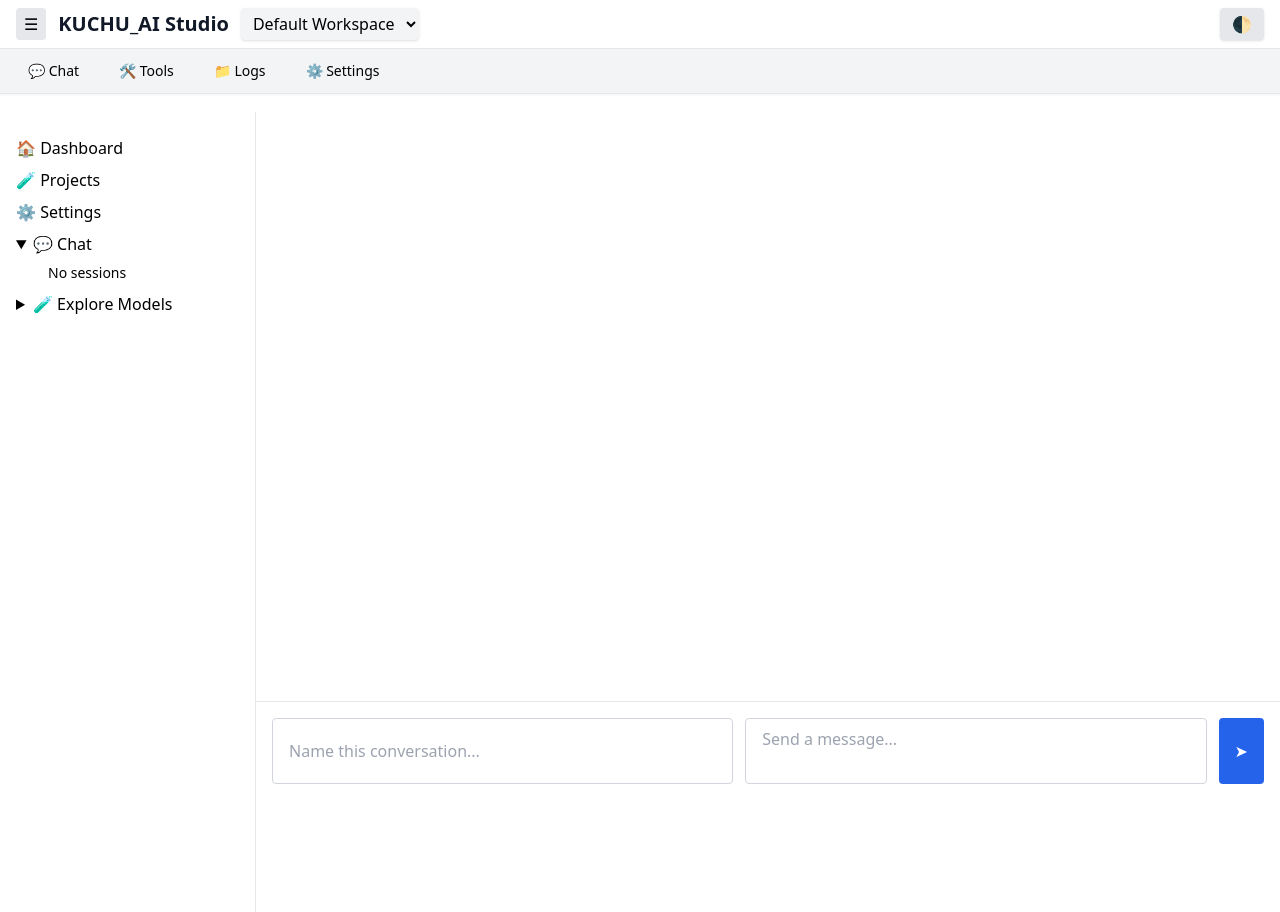
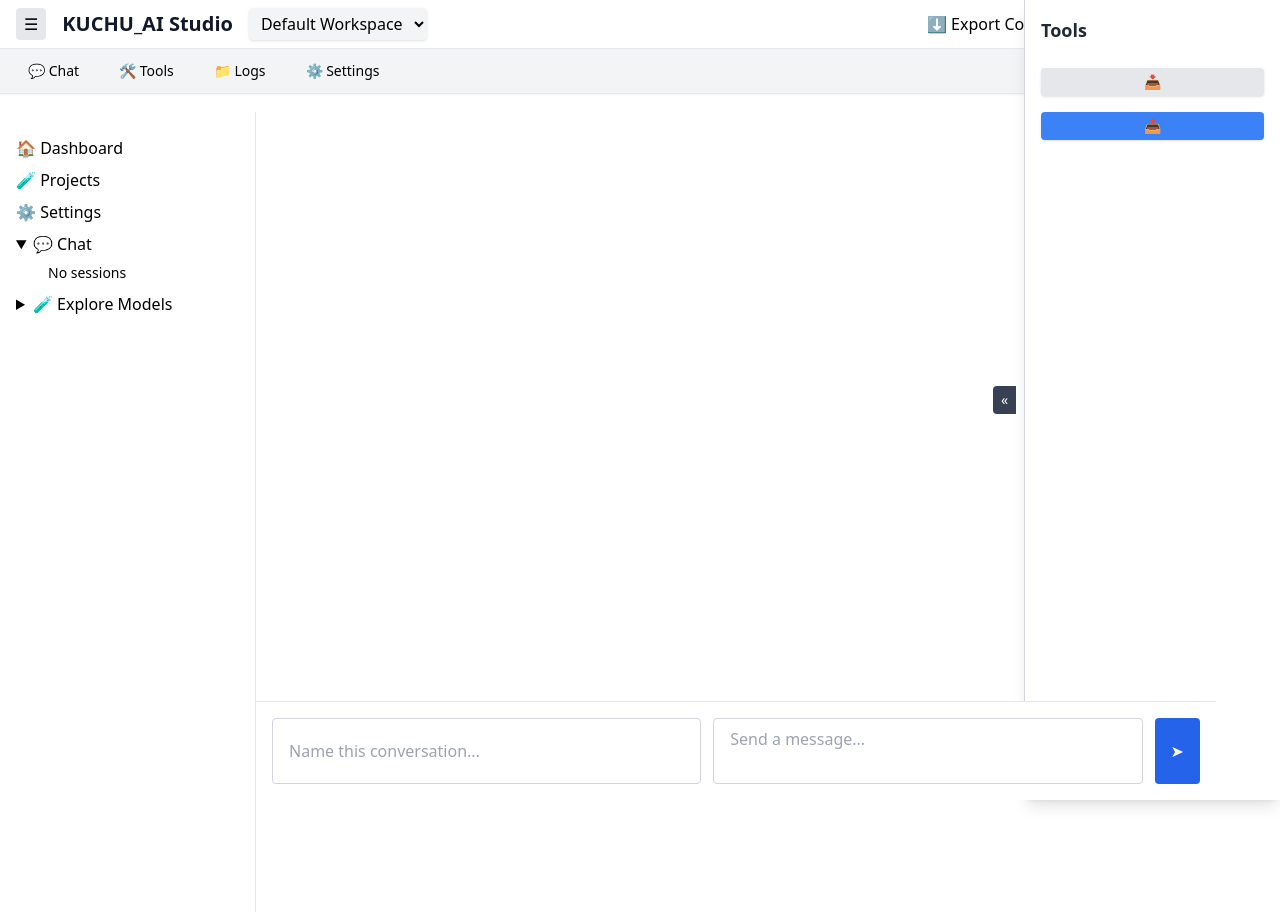
Before and after one commit to deb9911/AI-Studio, a FastAPI app: page /chat/1 in a window 1280 px wide. Run offline with FastAPI, Linux system fonts and the light colour scheme; some libraries are stand-ins or nearby versions.

Commit message:
Context management functionality added. UI updated. Pre-UX optimization Pre-Model switch & complex operation.

```diff
--- a/studio/main.py
+++ b/studio/main.py
@@ -14,6 +14,7 @@
 
 
 from chat_client.generic_model_config import MODEL_REGISTRY, get_model_handler
+from tools.context_manager.context_management_routes import router as context_router
 from tools.RAG.rag_routes import router as rag_router
 from tools.MARKDOWN.md_routes import router as md_router
 from tools.DOCGEN.docgen_routes import router as docgen_router
@@ -26,6 +27,7 @@
 # templates = Jinja2Templates(directory=os.path.join(BASE_DIR, "templates"))
 templates = Jinja2Templates(directory=str(Path(__file__).parent / "templates"))
 # app.mount("/static", StaticFiles(directory=os.path.join(BASE_DIR, "static")), name="static")
+app.include_router(context_router, prefix="/tools/context_manager")
 app.include_router(rag_router, prefix="/tools/rag")
 app.include_router(md_router, prefix="/tools/markdown")
 app.include_router(docgen_router, prefix="/tools/docgen")
--- a/studio/templates/base.html
+++ b/studio/templates/base.html
@@ -42,41 +42,62 @@
   <!-- Top Navbar -->
   <header class="fixed top-0 left-0 right-0 z-40 bg-white dark:bg-gray-800 border-b border-gray-200 dark:border-gray-700 shadow-sm">
   <div class="flex justify-between items-center px-4 py-2">
-      <div class="flex items-center gap-3">
+    <!-- Left Section: Sidebar + Title + Workspace -->
+    <div class="flex items-center gap-4">
       <!-- Sidebar Toggle -->
-        <button onclick="toggleSidebar()" title="Toggle Sidebar"
+      <button onclick="toggleSidebar()" title="Toggle Sidebar" aria-label="Toggle Sidebar"
         class="bg-gray-200 dark:bg-gray-700 text-black dark:text-white px-2 py-1 rounded">
         ☰
       </button>
 
-        <div class="text-xl font-semibold text-gray-900 dark:text-white">
+      <!-- Title -->
+      <span class="text-xl font-semibold text-gray-900 dark:text-white">
         KUCHU_AI Studio
-        </div>
+      </span>
 
       <!-- Workspace Switcher -->
-        <select class="bg-gray-100 dark:bg-gray-700 text-black dark:text-white px-2 py-1 rounded shadow">
+      <select title="Switch Workspace"
+        class="bg-gray-100 dark:bg-gray-700 text-black dark:text-white px-2 py-1 rounded shadow">
         <option>Default Workspace</option>
         <option>Project 1</option>
         <option>Project 2</option>
       </select>
     </div>
 
+    <!-- Right Section: Theme Toggle + Import/Export -->
+    <div class="flex items-center gap-3">
+      <!-- Context Import/Export -->
+      <div class="flex items-center gap-2">
+        <!-- Export Context -->
+         <a href="/tools/context_manager/context/export" download>
+            ⬇️ Export Context
+          </a>
+
+        <!-- Import Context -->
+         <form method="POST" action="/tools/context_manager/context/import" enctype="multipart/form-data">
+          <label class="cursor-pointer text-sm bg-gray-300 dark:bg-gray-700 text-black dark:text-white px-2 py-1 rounded hover:bg-gray-400 dark:hover:bg-gray-600">
+            ⬆️ Import Context
+          <input type="file" name="file" accept=".json" onchange="this.form.submit()" class="hidden">
+        </label>
+      </form>
+      </div>
       <!-- Theme Toggle -->
-      <button onclick="toggleTheme()" title="Toggle Theme"
+      <button onclick="toggleTheme()" title="Toggle Theme" aria-label="Toggle Theme"
         class="bg-gray-200 dark:bg-gray-700 text-black dark:text-white px-3 py-1 rounded shadow">
         🌓
       </button>
     </div>
+  </div>
 
   <!-- Section Tabs -->
-    <div class="bg-gray-100 dark:bg-gray-900 border-t border-gray-200 dark:border-gray-700">
+  <nav class="bg-gray-100 dark:bg-gray-900 border-t border-gray-200 dark:border-gray-700">
     <div class="px-4 py-1 flex gap-4 text-sm">
       <a href="/chat" class="px-3 py-2 rounded hover:bg-gray-200 dark:hover:bg-gray-800">💬 Chat</a>
       <a href="/tools" class="px-3 py-2 rounded hover:bg-gray-200 dark:hover:bg-gray-800">🛠 Tools</a>
       <a href="/logs" class="px-3 py-2 rounded hover:bg-gray-200 dark:hover:bg-gray-800">📁 Logs</a>
       <a href="/settings" class="px-3 py-2 rounded hover:bg-gray-200 dark:hover:bg-gray-800">⚙️ Settings</a>
     </div>
-    </div>
+  </nav>
 </header>
 
   <!-- Main Layout -->
@@ -128,12 +149,6 @@
 
   <!-- Scripts -->
   <script>
-    function toggleTheme() {
-      const html = document.documentElement;
-      const isDark = html.classList.toggle("dark");
-      localStorage.setItem("theme", isDark ? "dark" : "light");
-    }
-
     function toggleSidebar() {
       const sidebar = document.getElementById('sidebar');
       if (sidebar.classList.contains('translate-x-0')) {
@@ -144,6 +159,17 @@
         sidebar.classList.add('translate-x-0');
       }
     }
+
+    function toggleTheme() {
+      const html = document.documentElement;
+      const isDark = html.classList.toggle("dark");
+      localStorage.setItem("theme", isDark ? "dark" : "light");
+    }
+
+    const urlParams = new URLSearchParams(window.location.search);
+  if (urlParams.get("imported") === "true") {
+    alert("✅ Context imported successfully!");
+  }
   </script>
 
   {% block script_extra %}{% endblock %}
--- a/studio/templates/chat.html
+++ b/studio/templates/chat.html
@@ -2,7 +2,7 @@
 {% block title %}{{ agent | capitalize }} Chat{% endblock %}
 
 {% block content %}
-<div id="mainContent" class="ml-64 transition-all duration-200">
+<div id="mainContent" class="ml-64 transition-all duration-200 mr-16">
   <!-- Chat Display Loop -->
   {% for entry in conversation %}
   <div class="bg-white dark:bg-gray-800 p-4 mb-4 rounded-lg shadow border-l-4 border-blue-500">
@@ -15,7 +15,7 @@
 </div>
 
 <!-- Chat Form -->
-<form method="post" class="fixed bottom-0 left-64 right-0 bg-white dark:bg-gray-800 p-4 flex gap-3 border-t border-gray-200 dark:border-gray-700 z-50 transition-all duration-200" id="chatForm">
+<form method="post" class="fixed bottom-0 left-64 right-16 bg-white dark:bg-gray-800 p-4 flex gap-3 border-t border-gray-200 dark:border-gray-700 z-50 transition-all duration-200" id="chatForm">
   {% if not conversation_name %}
   <input type="text" name="conversation_name" placeholder="Name this conversation..." required
          class="px-4 py-2 flex-1 rounded border border-gray-300 dark:border-gray-600 bg-white dark:bg-gray-900 text-gray-800 dark:text-gray-100" />
@@ -27,6 +27,30 @@
   <button type="submit"
           class="px-4 py-2 bg-blue-600 text-white rounded hover:bg-blue-700">➤</button>
 </form>
+
+<!-- Right Sidebar -->
+<div id="rightSidebar" class="fixed top-0 right-0 h-full w-64 bg-white dark:bg-gray-900 shadow-lg border-l border-gray-300 dark:border-gray-700 p-4 flex flex-col gap-4 transition-all duration-300 z-40">
+  <button id="toggleRightSidebarBtn" class="absolute left-[-32px] top-1/2 transform -translate-y-1/2 bg-gray-700 text-white rounded-l px-2 py-1 text-sm hover:bg-gray-800 z-50">
+    «
+  </button>
+
+  <h2 class="text-lg font-semibold text-gray-800 dark:text-white mb-2">Tools</h2>
+  <!--button onclick="handleExport()" class="bg-blue-600 text-white px-4 py-2 rounded hover:bg-blue-700">Export</button>
+  <button onclick="document.getElementById('fileInput').click()" class="bg-green-600 text-white px-4 py-2 rounded hover:bg-green-700">Import</button-->
+  <button type="button"
+        onclick="document.getElementById('importFile').click()"
+        class="px-2 py-1 text-sm bg-gray-200 dark:bg-gray-700 hover:bg-gray-300 dark:hover:bg-gray-600 text-gray-800 dark:text-gray-100 rounded shadow">
+        📥
+  </button>
+  <input type="file" id="importFile" name="import_file" accept=".json" style="display: none;" onchange="this.form.submit()" />
+  <button type="submit"
+        name="export"
+        value="1"
+        class="px-2 py-1 text-sm bg-blue-500 hover:bg-blue-600 text-white rounded shadow">
+        📤
+  </button>
+  <input type="file" id="fileInput" accept=".json" hidden onchange="handleImport(event)">
+</div>
 {% endblock %}
 
 {% block script_extra %}
@@ -46,23 +70,54 @@
       });
     }
 
-    // Sidebar Toggle Logic
+    // Sidebar Toggle Logic (Left)
     const sidebar = document.getElementById('sidebar');
     const toggleBtn = document.getElementById('toggleSidebarBtn');
     const mainContent = document.getElementById('mainContent');
     const chatForm = document.getElementById('chatForm');
 
     toggleBtn.addEventListener('click', () => {
-      if (sidebar.classList.contains('translate-x-[-100%]')) {
-        sidebar.classList.remove('translate-x-[-100%]');
-        mainContent.classList.add('ml-64');
-        chatForm.classList.add('left-64');
+      const isHidden = sidebar.classList.contains('translate-x-[-100%]');
+      sidebar.classList.toggle('translate-x-[-100%]');
+      mainContent.classList.toggle('ml-64', !isHidden);
+      chatForm.classList.toggle('left-64', !isHidden);
+    });
+
+    // Right Pane Toggle Logic
+    const rightPane = document.getElementById('rightPane');
+    const toggleRightPaneBtn = document.getElementById('toggleRightPaneBtn');
+
+    toggleRightPaneBtn.addEventListener('click', () => {
+      if (rightPane.classList.contains('translate-x-0')) {
+        // Collapse the pane
+        rightPane.classList.remove('translate-x-0');
+        rightPane.classList.add('translate-x-full');
       } else {
-        sidebar.classList.add('translate-x-[-100%]');
-        mainContent.classList.remove('ml-64');
-        chatForm.classList.remove('left-64');
+        // Expand the pane
+        rightPane.classList.remove('translate-x-full');
+        rightPane.classList.add('translate-x-0');
       }
     });
   };
+
+  function handleExport() {
+    alert("Export logic goes here!");
+  }
+
+  function handleImport(event) {
+    const file = event.target.files[0];
+    if (!file) return;
+
+    const reader = new FileReader();
+    reader.onload = (e) => {
+      try {
+        const json = JSON.parse(e.target.result);
+        alert("Imported JSON:\n" + JSON.stringify(json, null, 2));
+      } catch (err) {
+        alert("Invalid JSON file");
+      }
+    };
+    reader.readAsText(file);
+  }
 </script>
 {% endblock %}
--- a/studio/templates/index.html
+++ b/studio/templates/index.html
@@ -4,9 +4,9 @@
 
 {% block content %}
 <!-- Theme Toggle -->
-    <button onclick="toggleTheme()" class="fixed top-3 right-4 z-50 px-3 py-1 border-2 border-primary text-primary rounded-full bg-white dark:bg-gray-800">
+    <!--button onclick="toggleTheme()" class="fixed top-3 right-4 z-50 px-3 py-1 border-2 border-primary text-primary rounded-full bg-white dark:bg-gray-800">
         🌓
-    </button>
+    </button-->
 
     <!-- Dashboard Container -->
     <div class="max-w-6xl mx-auto py-16 px-6">
```
Also changed, not shown: context1.json (added, +14 -0 lines), downloaded_context.json (added, +14 -0 lines), tools/context_manager/context_management_routes.py (added, +19 -0 lines), tools/context_manager/context_operator.py (added, +18 -0 lines), user_context.json (added, +14 -0 lines), readme.md, tools/context_manager/__init__.py (added). Lines whose indentation alone changed are shown as unchanged.
